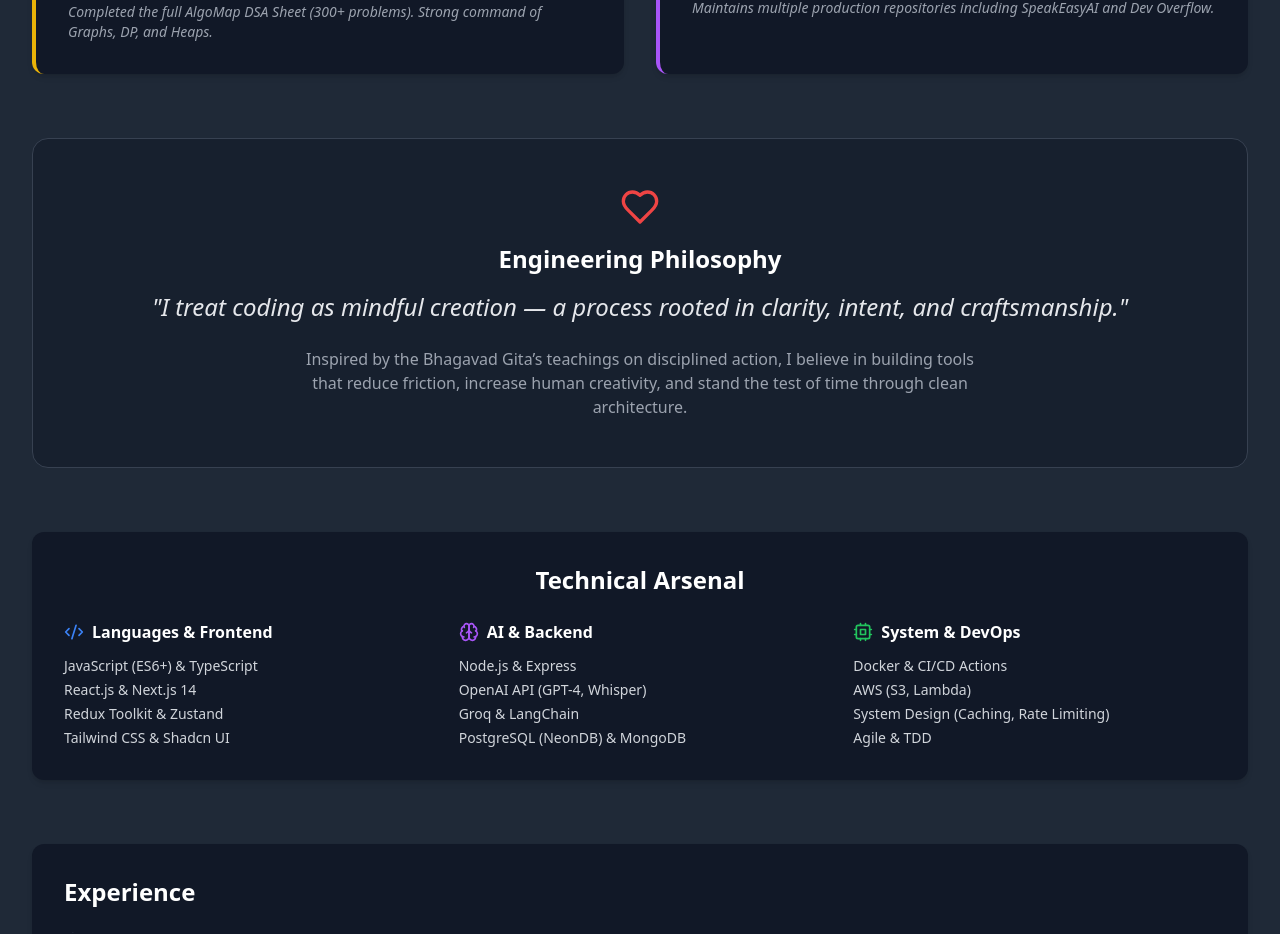
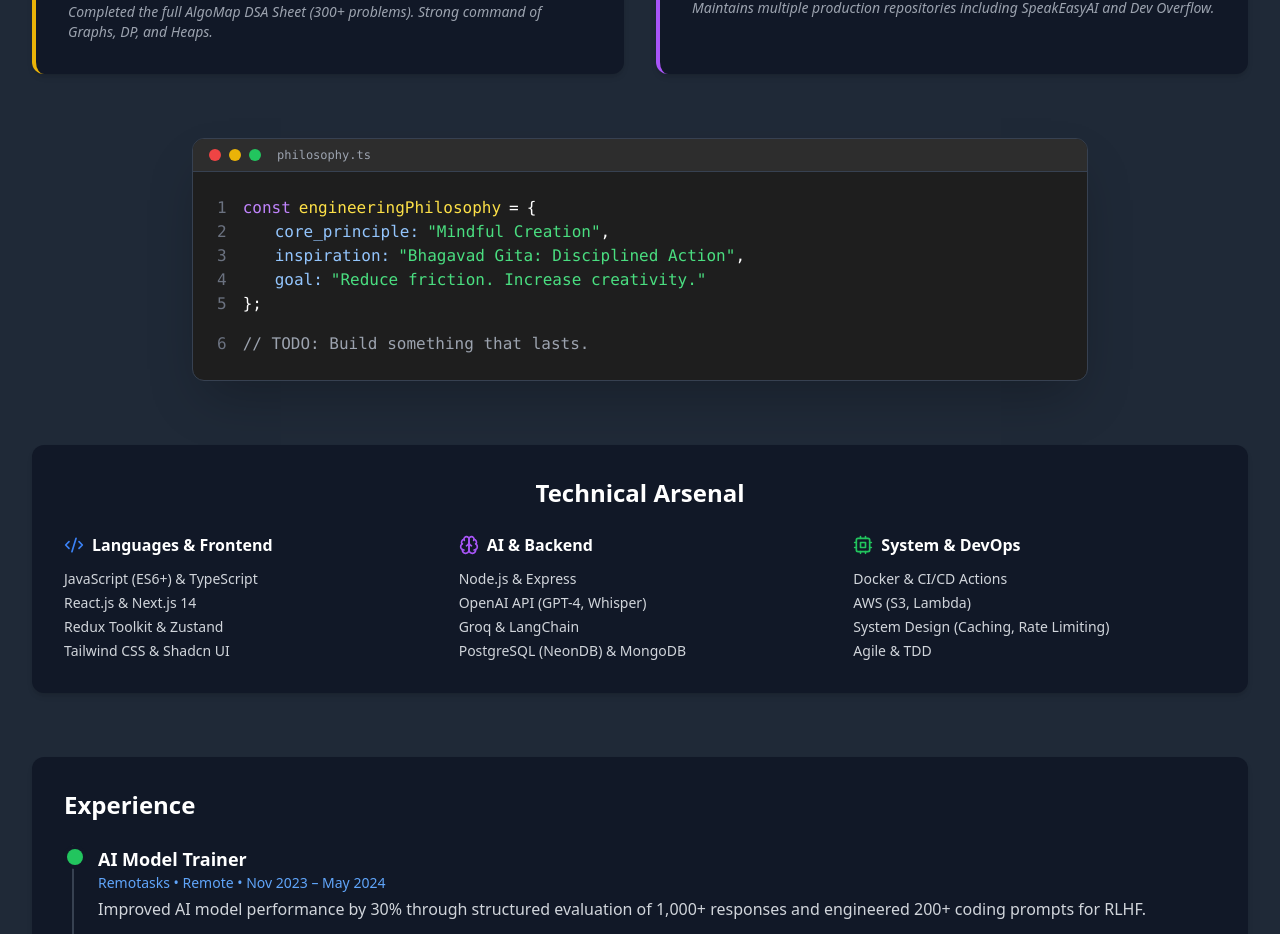
Before and after one commit to awesome-kartikey/kartikey-portfolio-ai, a React (Vite) app: page /about in a window 1280 px wide. Shown: the part 1650-2584 px from the top of the page. Built offline with nearby package versions, Linux system fonts and the light colour scheme; no server answers; the database is empty.

Commit message:
feat: add BentoGrid, DetailedAbout, and TechStack components, configure scroll animation, and introduce utility functions.

```diff
--- a/src/components/features/about/DetailedAbout.jsx
+++ b/src/components/features/about/DetailedAbout.jsx
@@ -112,17 +112,48 @@ export const DetailedAbout = () => {
             </motion.div>
           </div>
 
-          {/* Philosophy Section */}
-          <motion.div variants={itemVariants} className="bg-blue-50 dark:bg-gray-900/50 rounded-2xl p-8 md:p-12 text-center border border-blue-100 dark:border-gray-700">
-            <Heart className="w-10 h-10 text-red-500 mx-auto mb-4" />
-            <h3 className="text-2xl font-bold text-gray-900 dark:text-white mb-4">Engineering Philosophy</h3>
-            <blockquote className="text-xl md:text-2xl font-medium text-gray-700 dark:text-gray-200 italic mb-6">
-              "I treat coding as mindful creation — a process rooted in clarity, intent, and craftsmanship."
-            </blockquote>
-            <p className="text-gray-600 dark:text-gray-400 max-w-2xl mx-auto">
-              Inspired by the Bhagavad Gita’s teachings on disciplined action, I believe in building tools that reduce friction, increase human creativity, and stand the test of time through clean architecture.
-            </p>
-          </motion.div>
+          {/* Philosophy Section - Terminal Style */}
+          <div className="mt-16 mx-auto max-w-4xl">
+            <div className="rounded-xl overflow-hidden bg-[#1e1e1e] border border-gray-700 shadow-2xl">
+              {/* Terminal Header */}
+              <div className="flex items-center px-4 py-2 bg-[#2d2d2d] border-b border-gray-700">
+                <div className="flex space-x-2">
+                  <div className="w-3 h-3 rounded-full bg-red-500"></div>
+                  <div className="w-3 h-3 rounded-full bg-yellow-500"></div>
+                  <div className="w-3 h-3 rounded-full bg-green-500"></div>
+                </div>
+                <div className="ml-4 text-xs text-gray-400 font-mono">philosophy.ts</div>
+              </div>
+
+              {/* Terminal Body */}
+              <div className="p-6 font-mono text-sm md:text-base leading-relaxed">
+                <div className="flex">
+                  <span className="text-gray-500 mr-4 select-none">1</span>
+                  <span className="text-purple-400">const</span> <span className="text-yellow-300 ml-2">engineeringPhilosophy</span> <span className="text-white mx-2">=</span> <span className="text-white">{`{`}</span>
+                </div>
+                <div className="flex">
+                  <span className="text-gray-500 mr-4 select-none">2</span>
+                  <span className="text-blue-300 ml-8">core_principle:</span> <span className="text-green-400 ml-2">"Mindful Creation"</span><span className="text-white">,</span>
+                </div>
+                <div className="flex">
+                  <span className="text-gray-500 mr-4 select-none">3</span>
+                  <span className="text-blue-300 ml-8">inspiration:</span> <span className="text-green-400 ml-2">"Bhagavad Gita: Disciplined Action"</span><span className="text-white">,</span>
+                </div>
+                <div className="flex">
+                  <span className="text-gray-500 mr-4 select-none">4</span>
+                  <span className="text-blue-300 ml-8">goal:</span> <span className="text-green-400 ml-2">"Reduce friction. Increase creativity."</span>
+                </div>
+                <div className="flex">
+                  <span className="text-gray-500 mr-4 select-none">5</span>
+                  <span className="text-white">{`};`}</span>
+                </div>
+                <div className="flex mt-4">
+                  <span className="text-gray-500 mr-4 select-none">6</span>
+                  <span className="text-gray-400">// TODO: Build something that lasts.</span>
+                </div>
+              </div>
+            </div>
+          </div>
 
           {/* Updated Technical Skills */}
           <motion.div variants={itemVariants} className="bg-white dark:bg-gray-900 rounded-xl shadow-md p-8">
--- a/src/components/features/tech-stack/TechStack.jsx
+++ b/src/components/features/tech-stack/TechStack.jsx
@@ -1,7 +1,22 @@
 import React from 'react';
 import { motion } from 'framer-motion';
 import { useInView } from 'react-intersection-observer';
-import { Database, Server, Globe, Box, Layers, Code2 } from 'lucide-react';
+import {
+  Database,
+  Server,
+  Globe,
+  Box,
+  Layers,
+  Code2,
+  GitBranch,
+  Container,
+  Palette,
+  Radio,
+  FileCode,
+  Zap,
+  Braces,
+  Grid3x3
+} from 'lucide-react';
 
 const technologies = [
   {
@@ -34,6 +49,46 @@ const technologies = [
     icon: <Code2 className="w-12 h-12" />,
     color: 'text-blue-700 dark:text-blue-500',
   },
+  {
+    name: 'TypeScript',
+    icon: <FileCode className="w-12 h-12" />,
+    color: 'text-blue-500 dark:text-blue-400',
+  },
+  {
+    name: 'Tailwind CSS',
+    icon: <Palette className="w-12 h-12" />,
+    color: 'text-cyan-600 dark:text-cyan-400',
+  },
+  {
+    name: 'Git',
+    icon: <GitBranch className="w-12 h-12" />,
+    color: 'text-orange-600 dark:text-orange-400',
+  },
+  {
+    name: 'Docker',
+    icon: <Container className="w-12 h-12" />,
+    color: 'text-blue-600 dark:text-blue-400',
+  },
+  {
+    name: 'REST APIs',
+    icon: <Radio className="w-12 h-12" />,
+    color: 'text-indigo-600 dark:text-indigo-400',
+  },
+  {
+    name: 'Next.js',
+    icon: <Zap className="w-12 h-12" />,
+    color: 'text-gray-800 dark:text-white',
+  },
+  {
+    name: 'Material-UI',
+    icon: <Grid3x3 className="w-12 h-12" />,
+    color: 'text-blue-500 dark:text-blue-400',
+  },
+  {
+    name: 'WordPress',
+    icon: <Braces className="w-12 h-12" />,
+    color: 'text-blue-800 dark:text-blue-300',
+  },
 ];
 
 export const TechStack = () => {
@@ -42,42 +97,40 @@ export const TechStack = () => {
     threshold: 0.1,
   });
 
+  // Duplicate the array to create the infinite loop effect
+  const techItems = [...technologies, ...technologies];
+
   return (
-    <section className="py-20 relative z-10 before:absolute before:inset-0 before:bg-gradient-to-b before:from-transparent before:via-white/50 before:to-white dark:before:from-transparent dark:before:via-black/50 dark:before:to-black before:-z-10 before:pointer-events-none">
-      <div className="max-w-7xl mx-auto px-4 sm:px-6 lg:px-8">
+    <section className="py-20 bg-white dark:bg-gray-900 overflow-hidden">
+      <div className="max-w-7xl mx-auto px-4 mb-10 text-center">
         <motion.div
           ref={ref}
           initial={{ opacity: 0, y: 20 }}
           animate={inView ? { opacity: 1, y: 0 } : { opacity: 0, y: 20 }}
           transition={{ duration: 0.6 }}
-          className="text-center mb-16"
         >
-          <h2 className="text-3xl font-bold text-blue-600 dark:text-white mb-4">
-            My Tech Stack
-          </h2>
+          <h2 className="text-3xl font-bold text-blue-600 dark:text-white mb-4">Technologies</h2>
           <p className="text-lg text-gray-700 dark:text-gray-300 max-w-3xl mx-auto">
             These are the technologies I work with to build modern, scalable applications
           </p>
         </motion.div>
+      </div>
 
-        <div className="grid grid-cols-2 md:grid-cols-3 lg:grid-cols-6 gap-8">
-          {technologies.map((tech, index) => (
-            <motion.div
-              key={tech.name}
-              initial={{ opacity: 0, y: 20 }}
-              animate={inView ? { opacity: 1, y: 0 } : { opacity: 0, y: 20 }}
-              transition={{ duration: 0.6, delay: index * 0.1 }}
-              className="flex flex-col items-center justify-center p-6 bg-white/80 dark:bg-gray-700/90 backdrop-blur-sm rounded-xl shadow-md hover:shadow-lg transition-shadow"
+      <div className="relative flex w-full flex-col items-center justify-center overflow-hidden">
+        <div className="flex w-max animate-scroll gap-8 hover:[animation-play-state:paused]">
+          {techItems.map((tech, index) => (
+            <div
+              key={`${tech.name}-${index}`}
+              className="flex flex-col items-center justify-center w-32 h-32 bg-gray-50 dark:bg-gray-800 rounded-xl border border-gray-100 dark:border-gray-700 hover:shadow-lg transition-shadow"
             >
-              <div className={`mb-4 ${tech.color}`}>
-                {tech.icon}
-              </div>
-              <h3 className="text-lg font-medium text-gray-900 dark:text-white">
-                {tech.name}
-              </h3>
-            </motion.div>
+              <div className={tech.color}>{tech.icon}</div>
+              <span className="mt-2 font-medium text-gray-900 dark:text-white">{tech.name}</span>
+            </div>
           ))}
         </div>
+        {/* Gradient masks to fade edges */}
+        <div className="pointer-events-none absolute inset-y-0 left-0 w-1/3 bg-gradient-to-r from-white dark:from-gray-900"></div>
+        <div className="pointer-events-none absolute inset-y-0 right-0 w-1/3 bg-gradient-to-l from-white dark:from-gray-900"></div>
       </div>
     </section>
   );
--- /dev/null
+++ b/src/components/ui/BentoGrid.jsx
@@ -0,0 +1,37 @@
+import React from "react";
+import { cn } from "../../styles/utils";
+
+export const BentoGrid = ({ className, children }) => {
+    return (
+        <div className={cn("grid md:auto-rows-[18rem] grid-cols-1 md:grid-cols-3 gap-4 max-w-7xl mx-auto", className)}>
+            {children}
+        </div>
+    );
+};
+
+export const BentoItem = ({ className, title, description, header, icon, isLarge }) => {
+    return (
+        <div
+            className={cn(
+                "row-span-1 rounded-xl group/bento hover:shadow-xl transition duration-200 shadow-input dark:shadow-none p-4 dark:bg-gray-900 bg-white border border-transparent justify-between flex flex-col space-y-4 border-gray-200 dark:border-gray-800",
+                isLarge ? "md:col-span-2" : "",
+                className
+            )}
+        >
+            <div className="flex flex-1 w-full h-full min-h-[6rem] rounded-xl bg-gradient-to-br from-neutral-200 dark:from-neutral-900 dark:to-neutral-800 to-neutral-100 items-center justify-center overflow-hidden">
+                {header}
+            </div>
+            <div className="group-hover/bento:translate-x-2 transition duration-200">
+                <div className="flex items-center gap-2 mb-2">
+                    {icon}
+                    <div className="font-bold text-neutral-600 dark:text-neutral-200">
+                        {title}
+                    </div>
+                </div>
+                <div className="font-normal text-neutral-600 text-xs dark:text-neutral-300">
+                    {description}
+                </div>
+            </div>
+        </div>
+    );
+};
--- a/src/styles/utils.js
+++ b/src/styles/utils.js
@@ -2,6 +2,13 @@
  * Utility classes for consistent styling
  * This file provides reusable Tailwind class combinations
  */
+
+import { clsx } from "clsx";
+import { twMerge } from "tailwind-merge";
+
+export function cn(...inputs) {
+  return twMerge(clsx(inputs));
+}
 
 export const utils = {
   // Layout utilities
--- a/tailwind.config.js
+++ b/tailwind.config.js
@@ -31,6 +31,15 @@ export default {
           foreground: 'rgb(var(--color-card-foreground) / <alpha-value>)',
         },
       },
+      animation: {
+        scroll: 'scroll 40s linear infinite',
+      },
+      keyframes: {
+        scroll: {
+          '0%': { transform: 'translateX(0)' },
+          '100%': { transform: 'translateX(-50%)' },
+        },
+      },
     },
   },
   plugins: [
```
